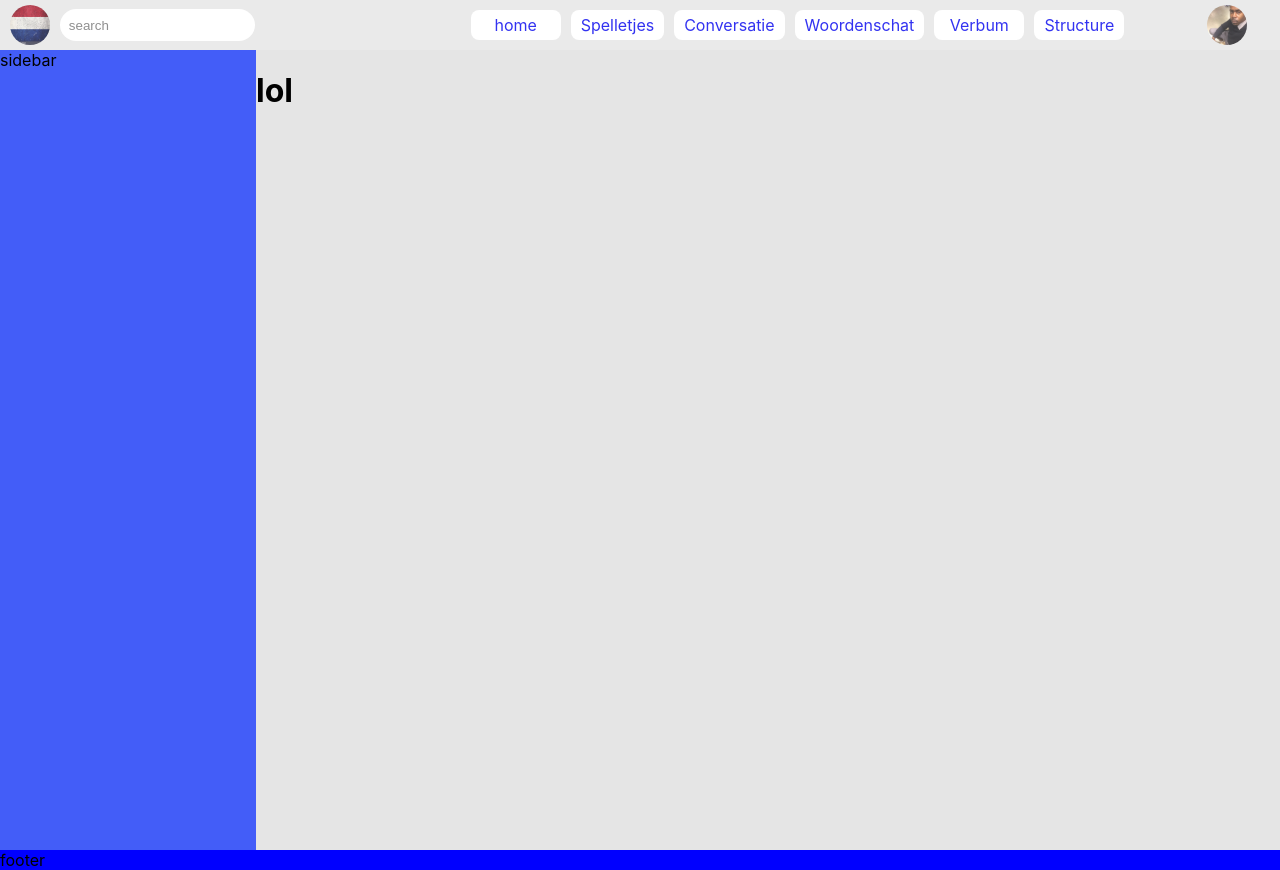
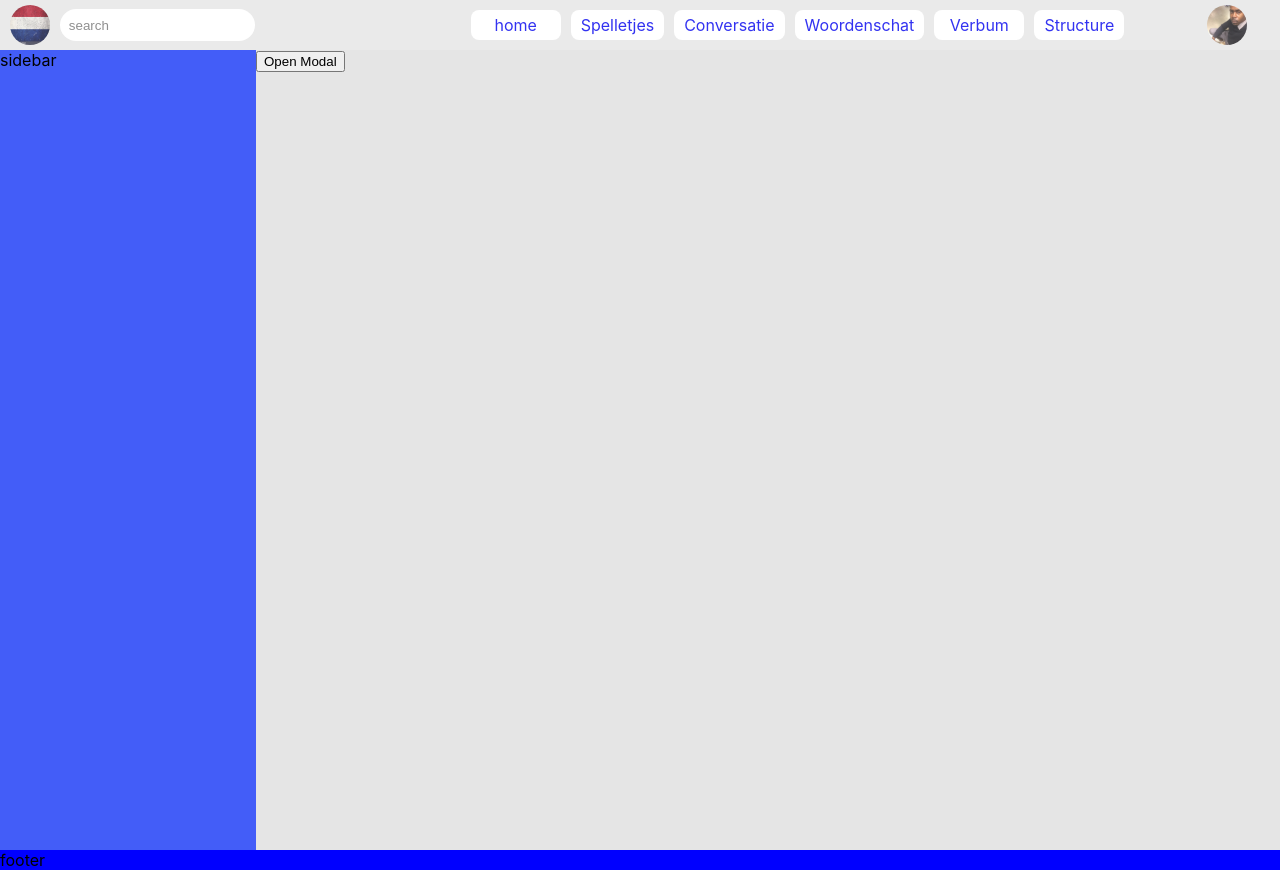
Before and after one commit to bleaz01/Learning, a React app: page /home in a window 1280 px wide. Built offline with nearby package versions, Linux system fonts and the light colour scheme.

Commit message:
-Create ModalBase and SelectModal

```diff
--- a/package.json
+++ b/package.json
@@ -60,6 +60,7 @@
     "react-dev-utils": "^11.0.1",
     "react-dom": "^17.0.1",
     "react-hook-form": "^6.13.1",
+    "react-modal": "^3.12.1",
     "react-refresh": "^0.8.3",
     "react-router-dom": "^5.2.0",
     "resolve": "1.18.1",
--- /dev/null
+++ b/src/Components/Modals/Modal/ModalBase.js
@@ -0,0 +1,54 @@
+import React,{useState} from 'react';
+import Modal from 'react-modal';
+
+// style
+
+import './ModalBaseStyleSheet.scss';
+
+const customStyles = {
+  content : {
+    top                   : '50%',
+    left                  : '50%',
+    right                 : 'auto',
+    bottom                : 'auto',
+    marginRight           : '-50%',
+    transform             : 'translate(-50%, -50%)'
+  }
+};
+
+const ModalBase = ({children})=>{
+
+  let subtitle;
+
+  const [modalIsOpen,setIsOpen] = useState(false);
+
+  function openModal() {
+    setIsOpen(true);
+  }
+
+  function afterOpenModal() {
+    // references are now sync'd and can be accessed.
+    // subtitle.style.color = '#f00';
+  }
+
+  function closeModal(){
+    setIsOpen(false);
+  }
+    return(
+        <div>
+            <button onClick={openModal}>Open Modal</button>
+          <Modal
+            isOpen={modalIsOpen}
+            onAfterOpen={afterOpenModal}
+            onRequestClose={closeModal}
+            style={customStyles}
+            contentLabel="Example Modal"
+          >
+
+          {children}
+          </Modal>
+        </div>
+    )
+}
+
+export default ModalBase
--- /dev/null
+++ b/src/Components/Modals/SelectModal/SelectModal.js
@@ -0,0 +1,22 @@
+import React from 'react';
+import ModalBase from '../Modal/ModalBase';
+
+import './SelectModalStyleSheet.scss'
+
+const SelectModal = ({item})=>{
+    return(
+      <ModalBase>
+          <div className="SelectModal-container">
+                {item.map((l)=>{
+                    return(
+                        <>
+                        <button>{l.title}</button>
+                        </>
+                    )
+                })}
+          </div>
+      </ModalBase>
+    )
+}
+
+export default SelectModal
--- /dev/null
+++ b/src/Components/Modals/SelectModal/SelectModalStyleSheet.scss
@@ -0,0 +1,7 @@
+.SelectModal-container{
+    min-width: 450px;
+    // min-height: 250px;
+    border-radius: 30px;
+    display: flex;
+    flex-direction: row;
+}
--- a/src/Components/routes/Home/Home.js
+++ b/src/Components/routes/Home/Home.js
@@ -1,12 +1,24 @@
 import React from 'react'
+import SelectModal from '../../Modals/SelectModal/SelectModal'
 
 
 
 const Home=()=>{
+const data=[
+    {title:"lundi"},
+    {title:"mardi"},
+    {title:"mercredi"},
+    {title:"jeudi"},
+    {title:"vendredi"},
+    {title:"samedi"},
+]
+    return(
+       <div>
+          <SelectModal
+            item={data}
+          />
+       </div>
 
-    return(
-
-        <h1>lol</h1>
     )
 }
 
--- a/src/Components/routes/Vocabulary/Vocabulary.js
+++ b/src/Components/routes/Vocabulary/Vocabulary.js
@@ -7,7 +7,7 @@ import {  BrowserRouter as Router,
     useRouteMatch,
     } from "react-router-dom";
 
-import img from './assets/ski.png'
+import img from '../../../assets/houseTheme.jpg'
 
 //component
 import Card from '../../Item/Card/Card'
```
Also changed, not shown: src/Components/Modals/Modal/ModalBaseStyleSheet.scss (added), 2 other files (tests, documents, lock files or other folders).
